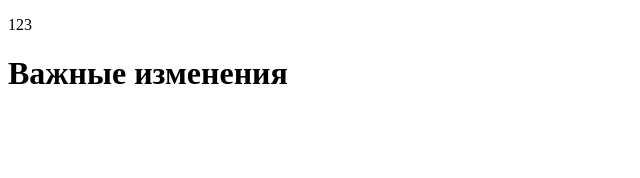
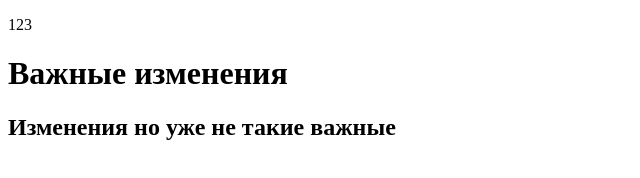
Before and after one commit to plsputme/first-project, a plain HTML site: page index.html in a window 1280 px wide. Shown: the whole page, without its empty margins (0-640 px from the left). Drawn offline with Linux system fonts and the light colour scheme.

Commit message:
h2 изменения но уже не такие важные

```diff
--- a/index.html
+++ b/index.html
@@ -11,6 +11,7 @@
 <body>
     <p>123</p>
     <h1>Важные изменения</h1>
+    <h2>Изменения но уже не такие важные</h2>
 </body>
 
 </html>
```
